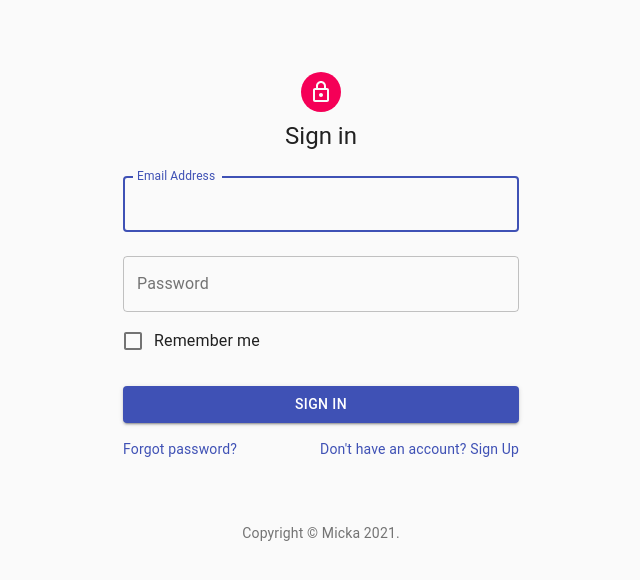
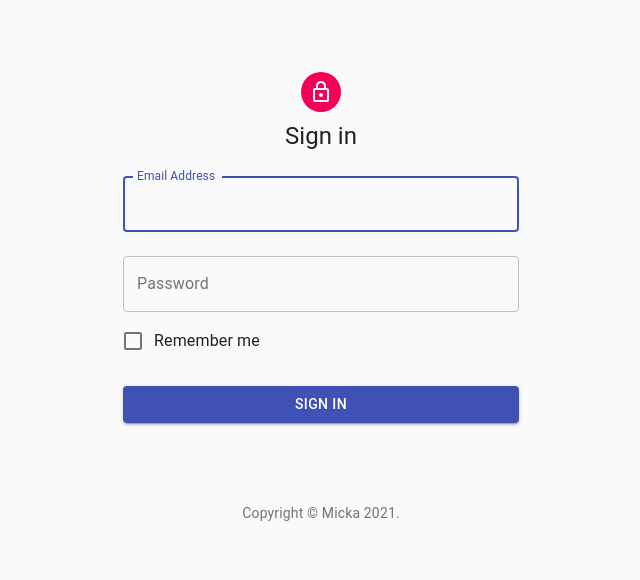
Before and after one commit to PierreEpron/pet, a React (Create React App) app in the folder platform/frontend/: page / in a window 1280 px wide. Shown: the top 580 px of the page, without its empty margins (319-959 px from the left). Built offline with nearby package versions, Linux system fonts and the light colour scheme.

Commit message:
delet forgot password & have an account

```diff
--- a/platform/frontend/src/components/SignIn.js
+++ b/platform/frontend/src/components/SignIn.js
@@ -99,7 +99,9 @@ export default function SignIn() {
                         name="email"
                         autoComplete="email"
                         autoFocus
-                onChange={(event) => {setEmail(event.target.value)}}
+                        onChange={(event) => {
+                            setEmail(event.target.value)
+                        }}
                     />
                     <TextField
                         variant="outlined"
@@ -111,7 +113,9 @@ export default function SignIn() {
                         type="password"
                         id="password"
                         autoComplete="current-password"
-                onChange={(event) => {setPassword(event.target.value)}}
+                        onChange={(event) => {
+                            setPassword(event.target.value)
+                        }}
                     />
                     <FormControlLabel
                         control={<Checkbox value="remember" color="primary"/>}
@@ -128,7 +132,7 @@ export default function SignIn() {
                         Sign In
                     </Button>
                     {showMsg()}
-            <Grid container>
+                    {/*<Grid container>
                         <Grid item xs>
                             <Link href="#" variant="body2">
                                 Forgot password?
@@ -139,7 +143,7 @@ export default function SignIn() {
                                 {"Don't have an account? Sign Up"}
                             </Link>
                         </Grid>
-            </Grid>
+                    </Grid>*/}
                 </form>
             </div>
             <Box mt={8}>
```
Lines whose indentation alone changed are shown as unchanged.
